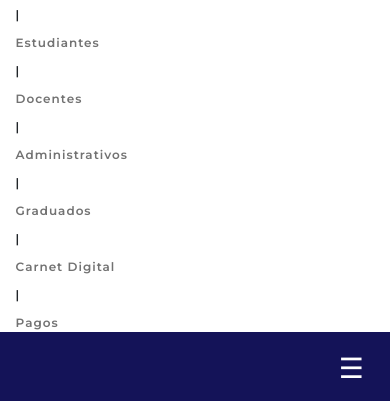
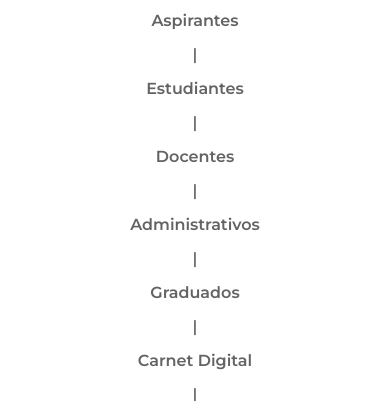
Before and after one commit to GiovanniFlorez/WebSite-UAnorte, a Django app: template nuevoweb/miapp/templates/administrativos.html in a window 390 px wide. Shown: the part 137-538 px from the top of the page. Run offline with Django 3.2, Linux system fonts and the light colour scheme; the template is opened without the code that fills it, so the values that code supplies are empty.

Commit message:
Add files via upload

```diff
--- a/nuevoweb/miapp/static/miapp/css/header.css
+++ b/nuevoweb/miapp/static/miapp/css/header.css
@@ -2,13 +2,26 @@ body {
   background-color: #fff;
   font-family: 'Montserrat', sans-serif;
   font-weight: bold;
+  margin: 0;
+  padding: 0;
+}
+
+.header {
+  display: flex;
+  flex-direction: column;
+  width: 100%;
+}
+
+.div1 {
+  display: flex;
+  justify-content: space-between;
+  font-weight: 600;
+  align-items: center;
+  padding: 8px 5%;
+  flex-wrap: wrap;
 }
 
 .imgRedireccion {
-  display: flex;
-  align-content: center;
-  margin-left: 20%;
-  margin-right: 100px;
   width: 170px;
 }
 
@@ -16,20 +29,15 @@ body {
   filter: grayscale(0.6);
 }
 
-.div1 {
-  font-size: 85%;
+.links-container {
   display: flex;
   align-items: center;
-  margin-left: 4%;
-  margin-right: 5%;
-  gap: 2%;
-  transition: 0.3s;
-  font-weight: 600;
-  letter-spacing: 1px;
+  flex-wrap: wrap;
+  gap: 8px;
 }
 
 .linksHeader {
-  color: rgb(114, 114, 114);
+  color: rgb(99, 99, 99);
   text-decoration: none;
   transition: 0.3s;
 }
@@ -38,10 +46,14 @@ body {
   color: rgb(87, 167, 231);
 }
 
+.barra {
+  color: rgb(114, 114, 114);
+}
+
+/* --- NAVBAR --- */
 .navbar {
   display: flex;
   justify-content: center;
-  gap: 30px;
   background-color: rgb(20, 19, 88);
   padding: 6px 0;
   width: 100%;
@@ -186,47 +165,39 @@ body {
   margin-left: 5px;
 }
 
-/*------BOTÓN HAMBURGUESA------*/
+/* --- BOTÓN HAMBURGUESA --- */
 .menu-toggle {
-  margin-right: 3%;
   display: none;
+  background: none;
+  border: none;
+  font-size: 28px;
+  color: white;
+  cursor: pointer;
+  margin-right: 20px;
 }
 
-/*------RESPONSIVE------*/
+/* --- RESPONSIVE --- */
 @media screen and (max-width: 768px) {
   .div1 {
     flex-direction: column;
-    align-items: flex-start;
+    align-items: center;
     gap: 10px;
-    font-size: 75%;
-    white-space: nowrap;
   }
 
-  .div1 a {
-    margin-right: 5px;
-  }
-
-  .imgRedireccion {
-    margin-left: 0;
-    width: 140px;
+  .links-container {
+    flex-direction: column;
+    align-items: center;
   }
 
   .navbar {
     flex-direction: column;
     align-items: flex-start;
     padding: 10px;
-    position: relative;
   }
 
   .menu-toggle {
     display: block;
-    background: none;
-    border: none;
-    font-size: 28px;
-    color: white;
-    cursor: pointer;
-    margin-left: auto;
-    padding: 5px;
+    align-self: flex-end;
   }
 
   .menu {
--- a/nuevoweb/miapp/static/miapp/css/index.css
+++ b/nuevoweb/miapp/static/miapp/css/index.css
@@ -65,7 +65,7 @@ body, html{
   right: 15px;
 }
 
-/* ======== RESPONSIVE ======== */
+/* ======== RESPONSIVE DEL SLIDER ======== */
 
 @media (max-width: 992px) {
   .slider {
@@ -584,6 +584,7 @@ a:hover {
     align-items: center;
   }
   .imagenes a img {
+    text-align: center;
     width: 90%;
   }
   .educacion {
```
Also changed, not shown: other parts of nuevoweb/miapp/static/miapp/css/header.css (+3 -49 lines), nuevoweb/miapp/static/miapp/css/identidadInstitucional.css (+19 -16 lines).
